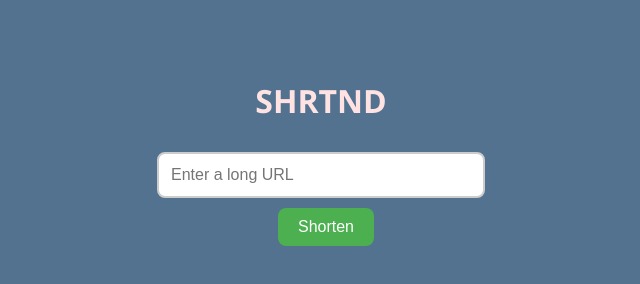
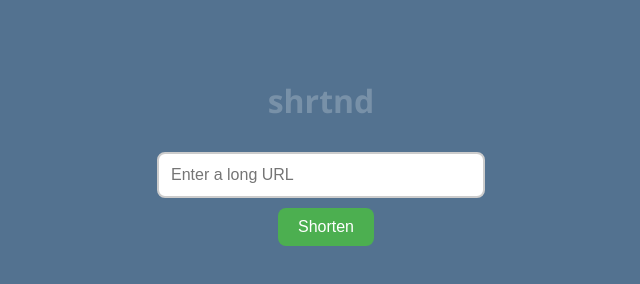
Before and after one commit to z-sk1/shrtnd, a plain HTML site: page frontend/index.html in a window 1280 px wide. Shown: the whole page, without its empty margins (319-959 px from the left). Drawn offline with Linux system fonts and the light colour scheme.

Commit message:
h1 and title has been lowercased lol

```diff
--- a/frontend/index.html
+++ b/frontend/index.html
@@ -11,7 +11,7 @@
     }
 
     h1 {
-      color: #ffe2e2;
+      color: #ffffff38;
       margin-bottom: 30px;
     }
 
@@ -56,10 +56,10 @@
     }
   </style>
 <head>
-  <title>SHRTND</title>
+  <title>shrtnd</title>
 </head>
 <body>
-  <h1>SHRTND</h1>
+  <h1>shrtnd</h1>
 
   <input type="text" id="urlInput" placeholder="Enter a long URL">
   <button onclick="shortenURL()">Shorten</button>
```
